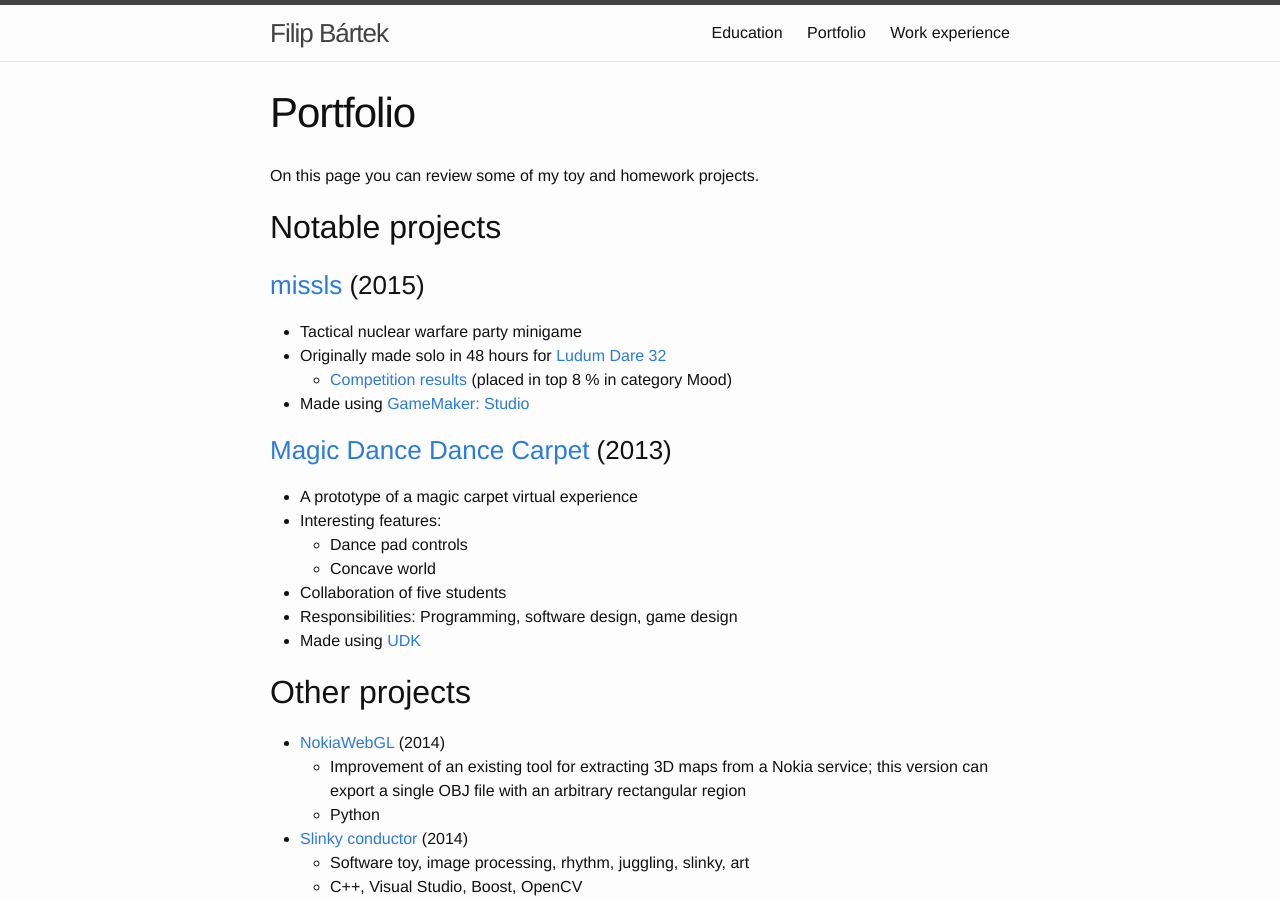
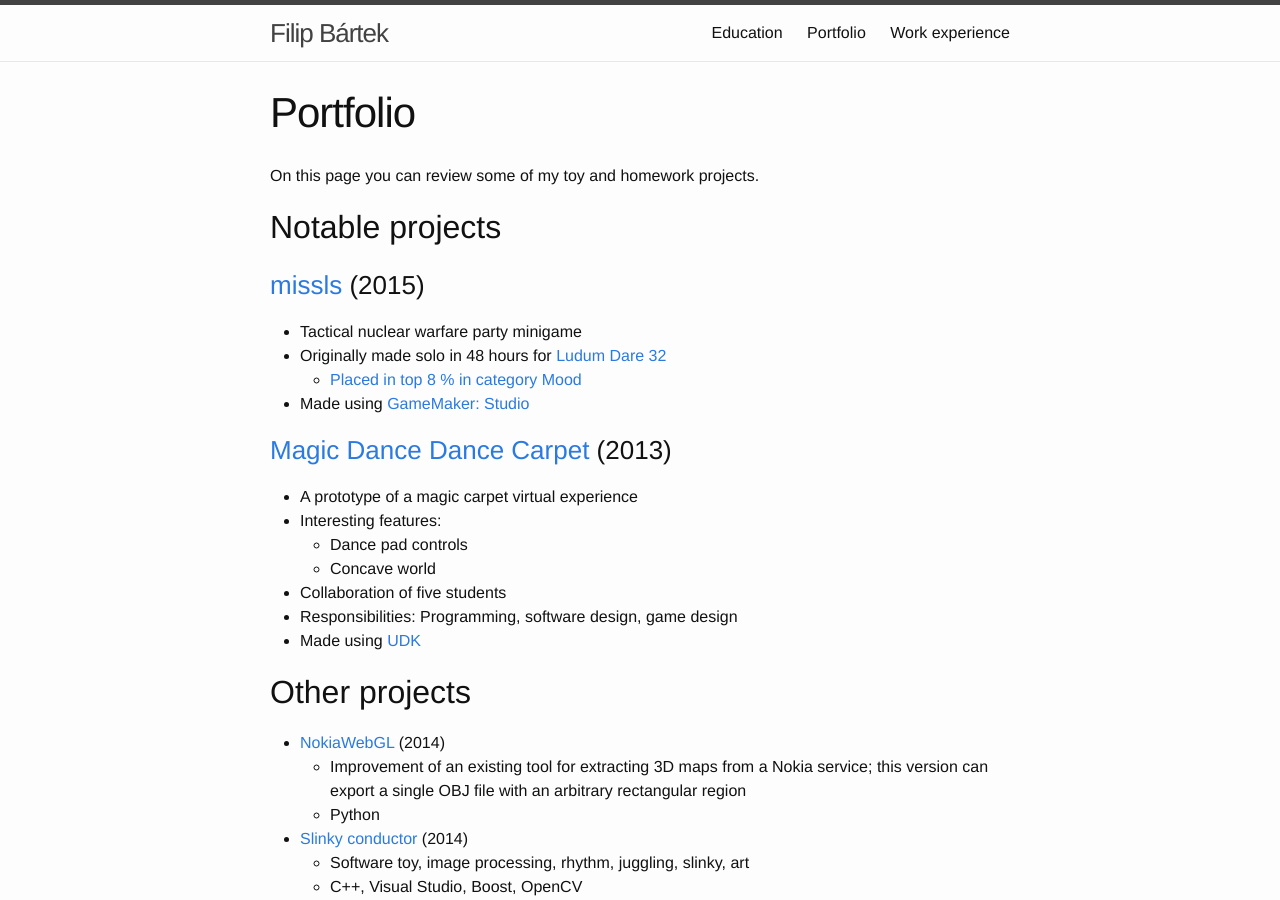
Before and after one commit to filipbartek/filipbartek.github.io, a Jekyll site: the page built from portfolio.md, in a window 1280 px wide and 900 px high. Built offline with Jekyll 4.4.1, drawn with Linux system fonts in a browser that asks for light colours.

Commit message:
missls: Simplify compo results

```diff
--- a/portfolio.md
+++ b/portfolio.md
@@ -12,7 +12,7 @@ some of my toy and homework projects.
 ## [missls](https://github.com/filipbartek/missls) (2015)
   * Tactical nuclear warfare party minigame
   * Originally made solo in 48 hours for [Ludum Dare 32](http://ludumdare.com/compo/ludum-dare-32/)
-    * [Competition results](http://ludumdare.com/compo/ludum-dare-32/?action=preview&uid=39872) (placed in top 8 % in category Mood)
+    * [Placed in top 8 % in category Mood](http://ludumdare.com/compo/ludum-dare-32/?action=preview&uid=39872)
   * Made using [GameMaker: Studio](http://www.yoyogames.com/studio)
 
 ## [Magic Dance Dance Carpet](http://mddc.jirimaha.com/) (2013)
```
